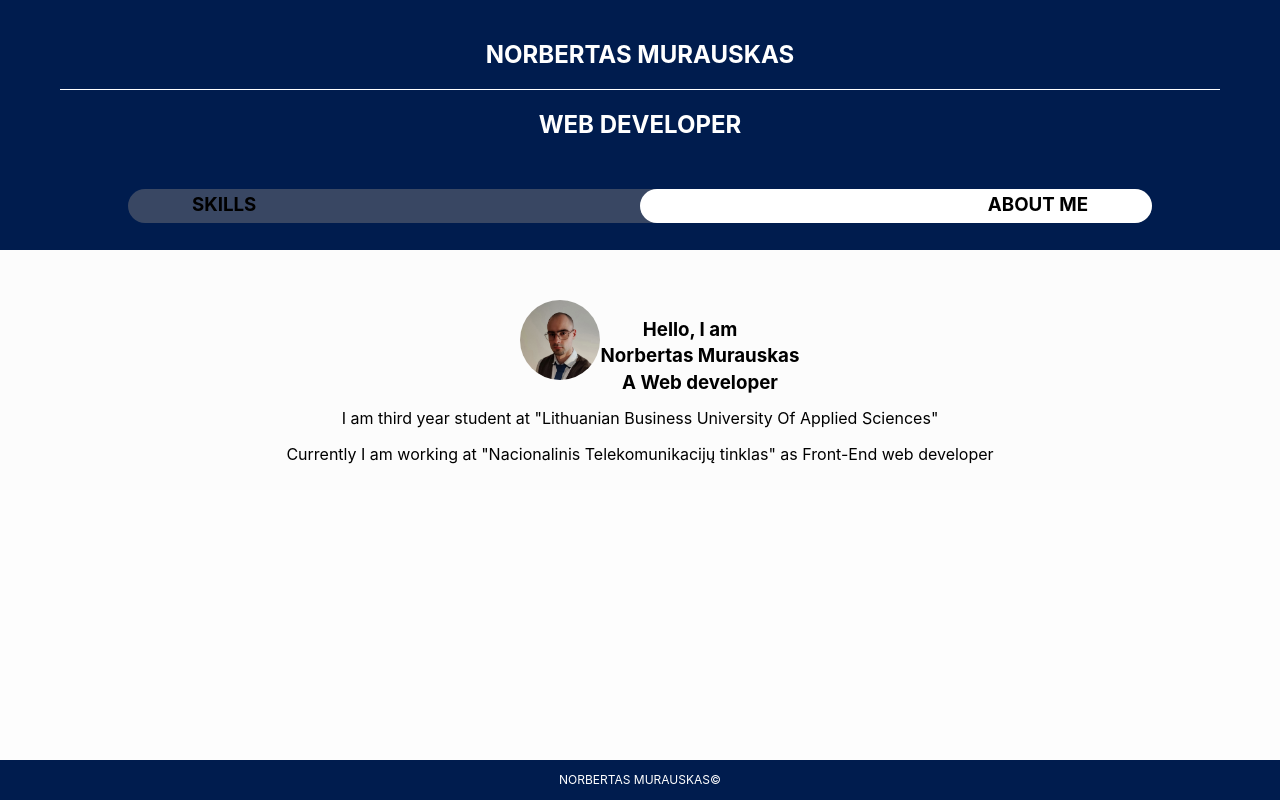
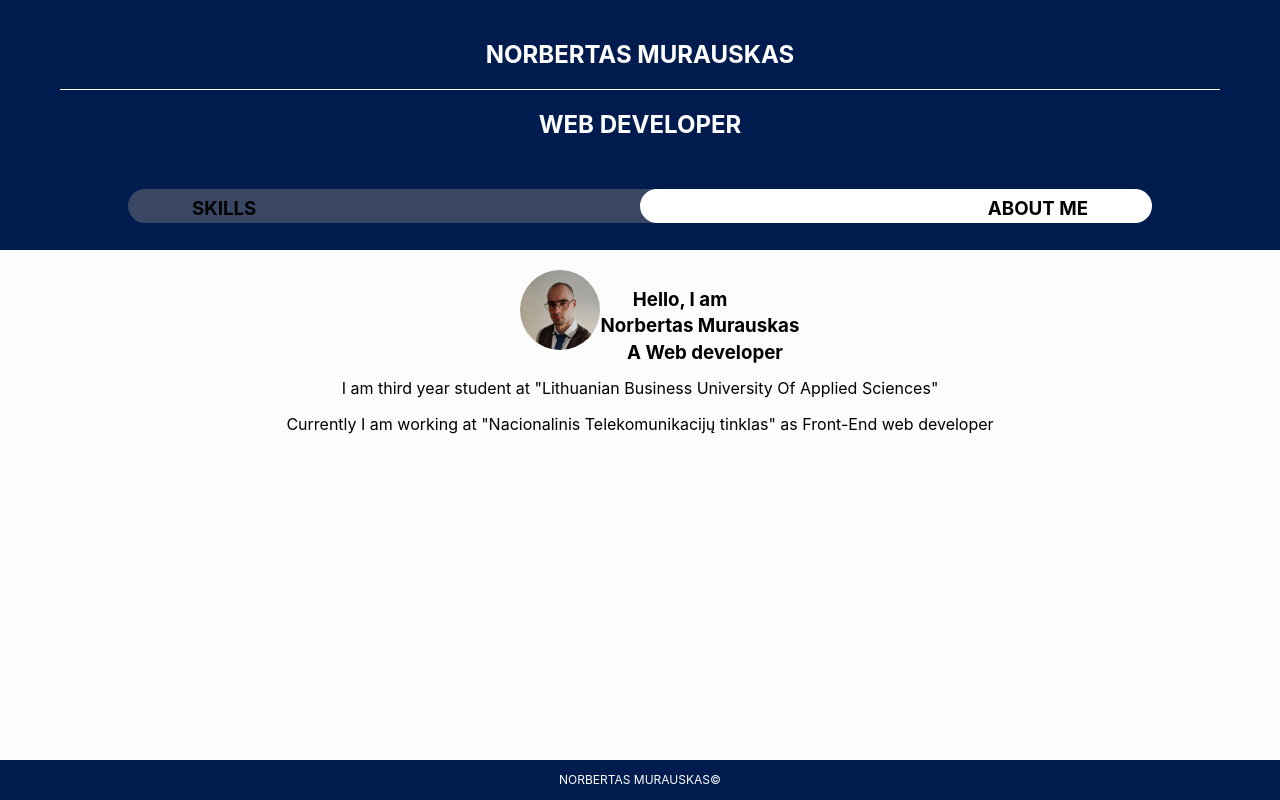
Before and after one commit to NorbertasM/NorbertasM.github.io, a Next.js app: page / in a window 1280 px wide. Both pictures are taken after a click on the element "ABOUT ME". Built offline with nearby package versions, Linux system fonts and the light colour scheme.

Commit message:
update main content style for overflow

```diff
--- a/components/main-components/About/About.module.scss
+++ b/components/main-components/About/About.module.scss
@@ -1,6 +1,9 @@
 
 .aboutContainer {
   text-align: center;
+
+  .header {
+    margin-top: -20px;
 
     .imageContainer {
       left:     -80px;
@@ -13,7 +16,7 @@
     }
 
     .introduction {
-    left:     50px;
+      left:     40px;
       position: relative;
       top:      -45px;
     }
@@ -25,11 +28,13 @@
     }
 
     .profession {
-    left:     60px;
+      left:     65px;
       position: relative;
       top:      -75px;
     }
+  }
 
+  .description {
     .student {
       margin-left: 10%;
       margin-top:  -80px;
@@ -43,3 +48,4 @@
       text-align:  center;
     }
   }
+}
--- a/components/main-components/About/About.tsx
+++ b/components/main-components/About/About.tsx
@@ -7,6 +7,7 @@ import styles from './About.module.scss'
 const About = () => {
   return (
     <div className={styles.aboutContainer}>
+      <div className={styles.header}>
         <div className={styles.imageContainer}>
           <Image
             alt='Photo of Norbertas Murauskas'
@@ -19,6 +20,8 @@ const About = () => {
         <h3 className={styles.introduction}>Hello, I am</h3>
         <h3 className={styles.name}>Norbertas Murauskas</h3>
         <h3 className={styles.profession}>A Web developer</h3>
+      </div>
+      <div className={styles.description}>
         <p className={styles.student}>
           I am third year student at &quot;Lithuanian Business University Of Applied Sciences&quot;
         </p>
@@ -27,6 +30,7 @@ const About = () => {
           as Front-End web developer
         </p>
       </div>
+    </div>
   )
 }
 
--- a/components/main-components/main-content/main-content.module.scss
+++ b/components/main-components/main-content/main-content.module.scss
@@ -4,10 +4,10 @@
   display:        flex;
   flex:           1;
   flex-direction: column;
-  min-height:     100%;
+  height:         auto;
+  margin-bottom:  40px;
   overflow-x:     hidden;
   overflow-y:     auto;
-  padding:        10px 0;
 }
 
 .fadeEnter {
--- a/components/main-components/main-footer/main-footer.module.scss
+++ b/components/main-components/main-footer/main-footer.module.scss
@@ -3,9 +3,9 @@
 .footer {
   @include color-transition();
   bottom:     0;
-  min-height: 40px;
+  height:     40px;
   min-width:  100vw;
-  position:   absolute;
+  position:   fixed;
   text-align: center;
 }
 
--- a/components/ui-components/toggle/toggle.module.scss
+++ b/components/ui-components/toggle/toggle.module.scss
@@ -63,14 +63,14 @@ input:checked + .slider::before {
 .skills {
   color:      $main-color-dark;
   left:       15%;
-  margin-top: 4px;
+  margin-top: 8px;
   position:   absolute;
   z-index:    20;
 }
 
 .about {
   color:      $main-color-dark;
-  margin-top: 4px;
+  margin-top: 8px;
   position:   absolute;
   right:      15%;
   z-index:    20;
```
Lines whose indentation alone changed are shown as unchanged.
